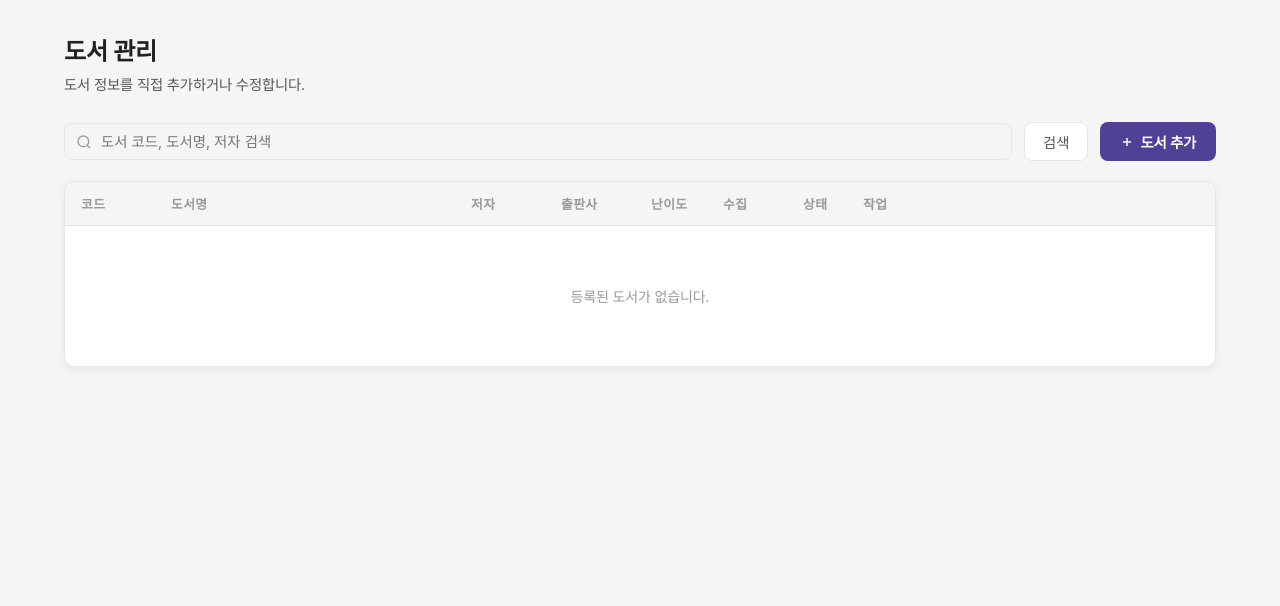
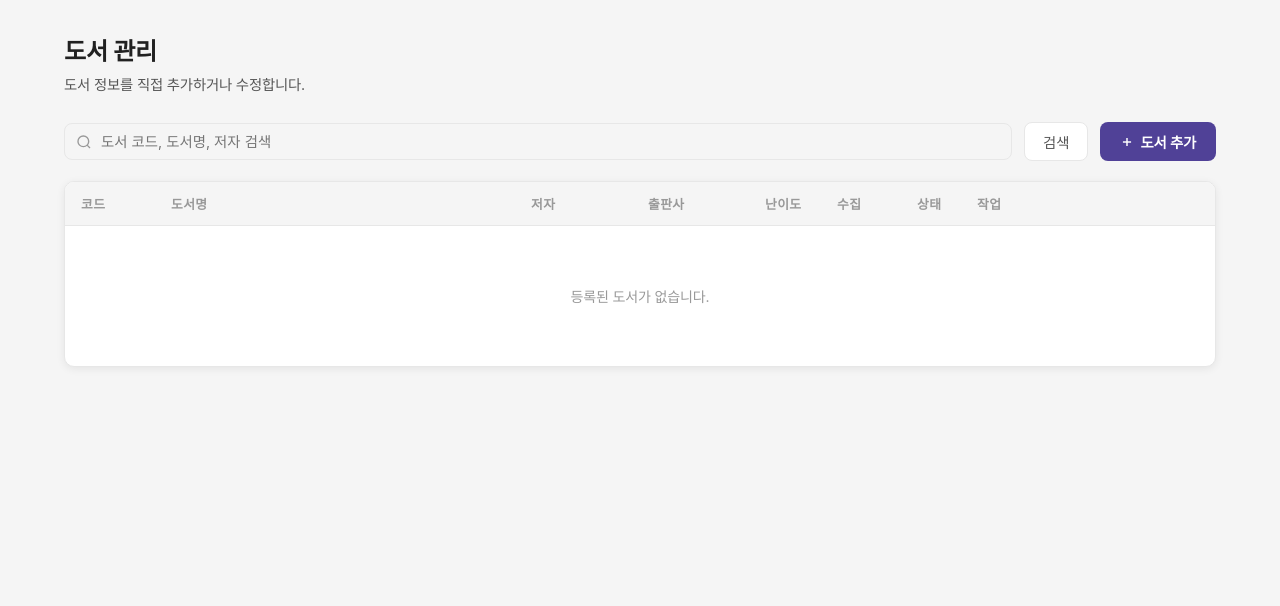
Before and after one commit to khs980714/READ-ME, a Django app: page /manage/ in a window 1280 px wide. Shown: the part 112-718 px from the top of the page. Run offline with Django 5.2, Linux system fonts and the light colour scheme; the visitor is signed in with stand-in values (Sample User, id 1); data comes from the database, SQL or seed files in the repository; data that the repository does not hold is empty; some web fonts are replaced.

Commit message:
fix: increase manage table column widths for title and author/publisher
Title column: 300px → 360px (+20%)
Author and publisher columns: 90px → 117px (+30%)

Co-Authored-By: Claude Sonnet 4.6 <noreply@anthropic.com>

```diff
--- a/django_server/templates/books/manage.html
+++ b/django_server/templates/books/manage.html
@@ -72,7 +72,7 @@
   .td-code { font-size: 0.78rem; color: var(--text-muted); font-weight: 600; white-space: nowrap; }
 
   /* 도서명: 넓게 고정, 2줄 넘으면 말줄임 */
-  .td-title { font-weight: 600; width: 300px; max-width: 300px; }
+  .td-title { font-weight: 600; width: 360px; max-width: 360px; }
   .td-title a {
     color: var(--text);
     transition: color .2s;
@@ -84,7 +84,7 @@
   .td-title a:hover { color: var(--primary); }
 
   /* 저자·출판사: 동일 너비, 저자는 8글자 기준 말줄임 */
-  .td-author, .td-publisher { color: var(--text-sub); width: 90px; max-width: 90px; }
+  .td-author, .td-publisher { color: var(--text-sub); width: 117px; max-width: 117px; }
   .td-author span {
     display: block;
     max-width: 8em;
@@ -204,9 +204,9 @@
   <table class="manage-table">
     <colgroup>
       <col style="width:90px">   <!-- 코드 -->
-      <col style="width:300px">  <!-- 도서명 -->
-      <col style="width:90px">   <!-- 저자 -->
-      <col style="width:90px">   <!-- 출판사 -->
+      <col style="width:360px">  <!-- 도서명 -->
+      <col style="width:117px">  <!-- 저자 -->
+      <col style="width:117px">  <!-- 출판사 -->
       <col style="width:72px">   <!-- 난이도 -->
       <col style="width:80px">   <!-- 수집 -->
       <col style="width:60px">   <!-- 상태 -->
```
